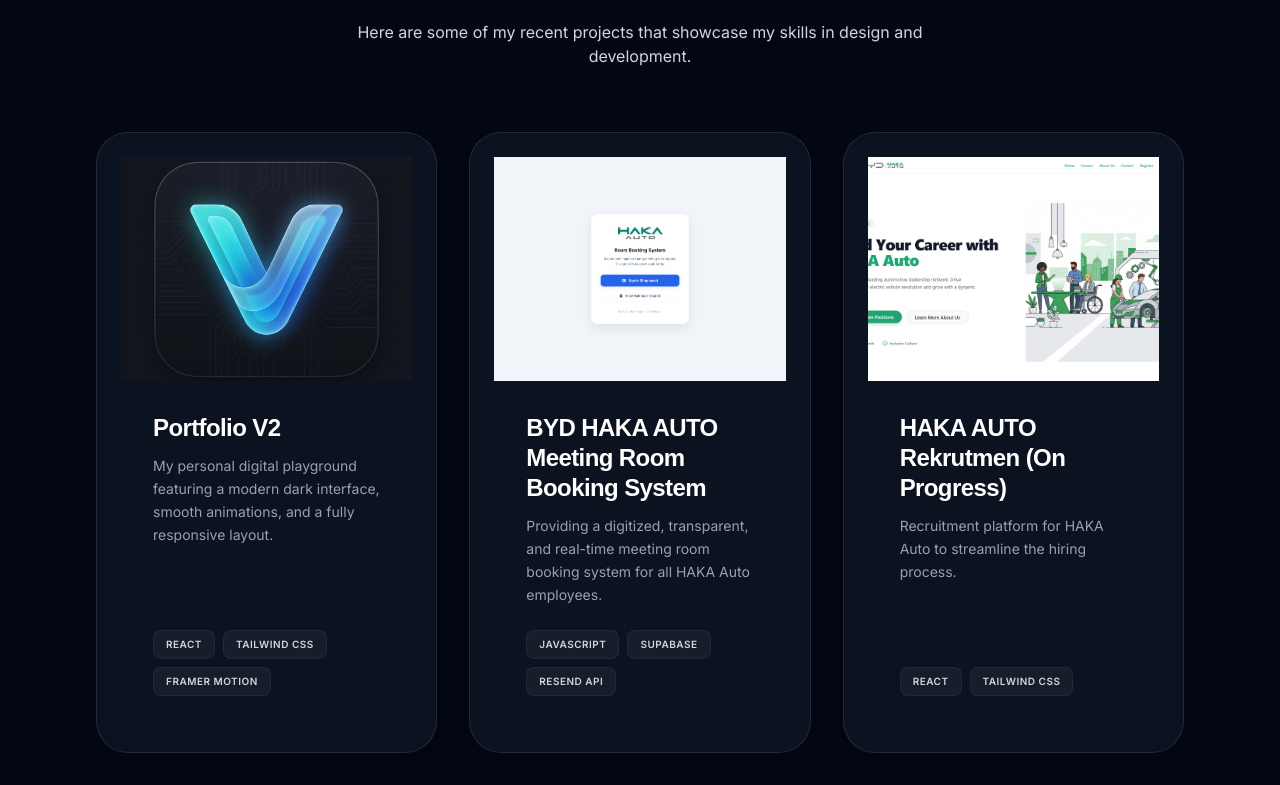
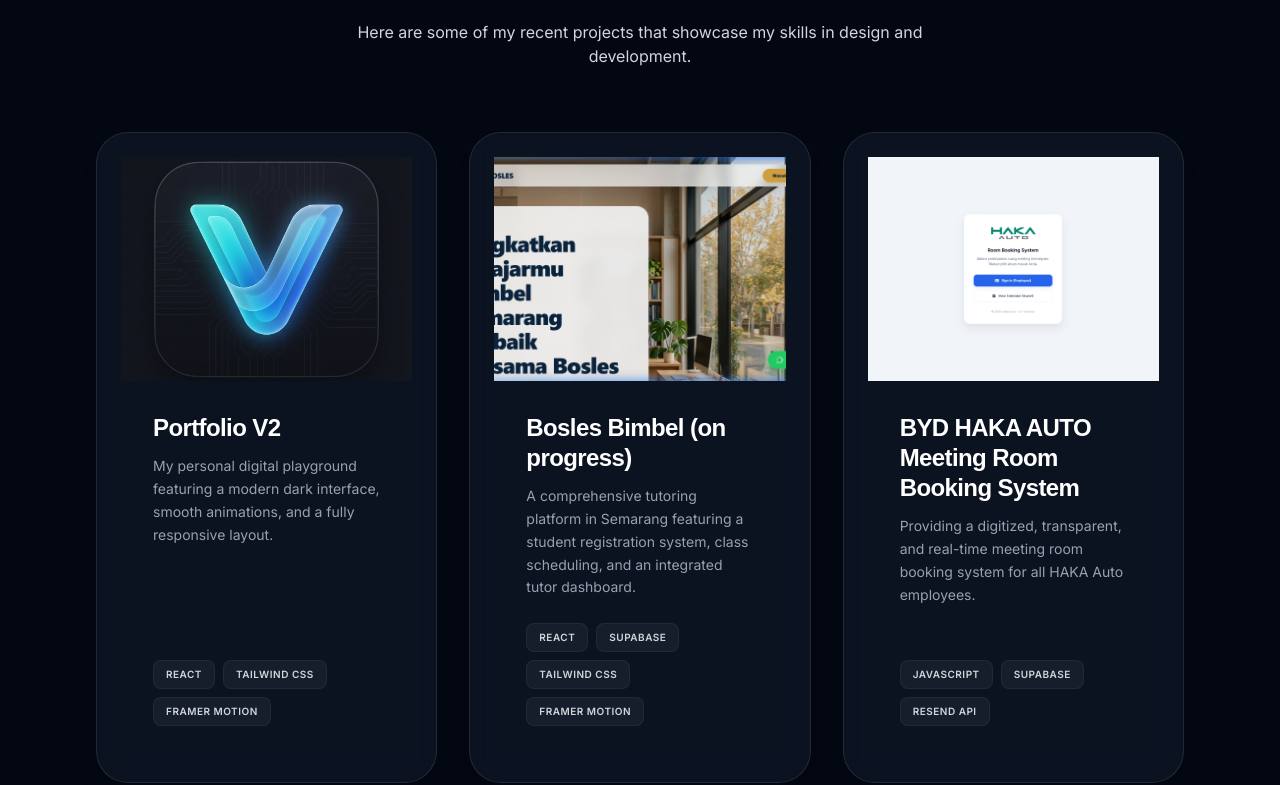
Before and after one commit to VicoPratama/portfolio-vicopf, a React (Vite) app: page / in a window 1280 px wide. Shown: the part 5960-6745 px from the top of the page. Built offline with nearby package versions, Linux system fonts and the light colour scheme.

Commit message:
Added Bosles

```diff
--- a/src/components/Projects.jsx
+++ b/src/components/Projects.jsx
@@ -12,6 +12,14 @@
         image: "/logo.png",
         github: "https://github.com/VicoPratama/portfolio-vicopf",
         demo: "https://portfolio-vicopf.vercel.app/"
+    },
+    {
+        title: "Bosles Bimbel (on progress)",
+        description: "A comprehensive tutoring platform in Semarang featuring a student registration system, class scheduling, and an integrated tutor dashboard.",
+        tags: ["React", "Supabase", "Tailwind CSS", "Framer Motion"],
+        image: "/bosles-bimbel.png",
+        github: "https://github.com/VicoPratama/bosles-bimbel",
+        demo: "https://bosles-bimbel.vercel.app/"
     },
     {
         title: "BYD HAKA AUTO Meeting Room Booking System",
```
Also changed, not shown: public/bosles-bimbel.png (added).
